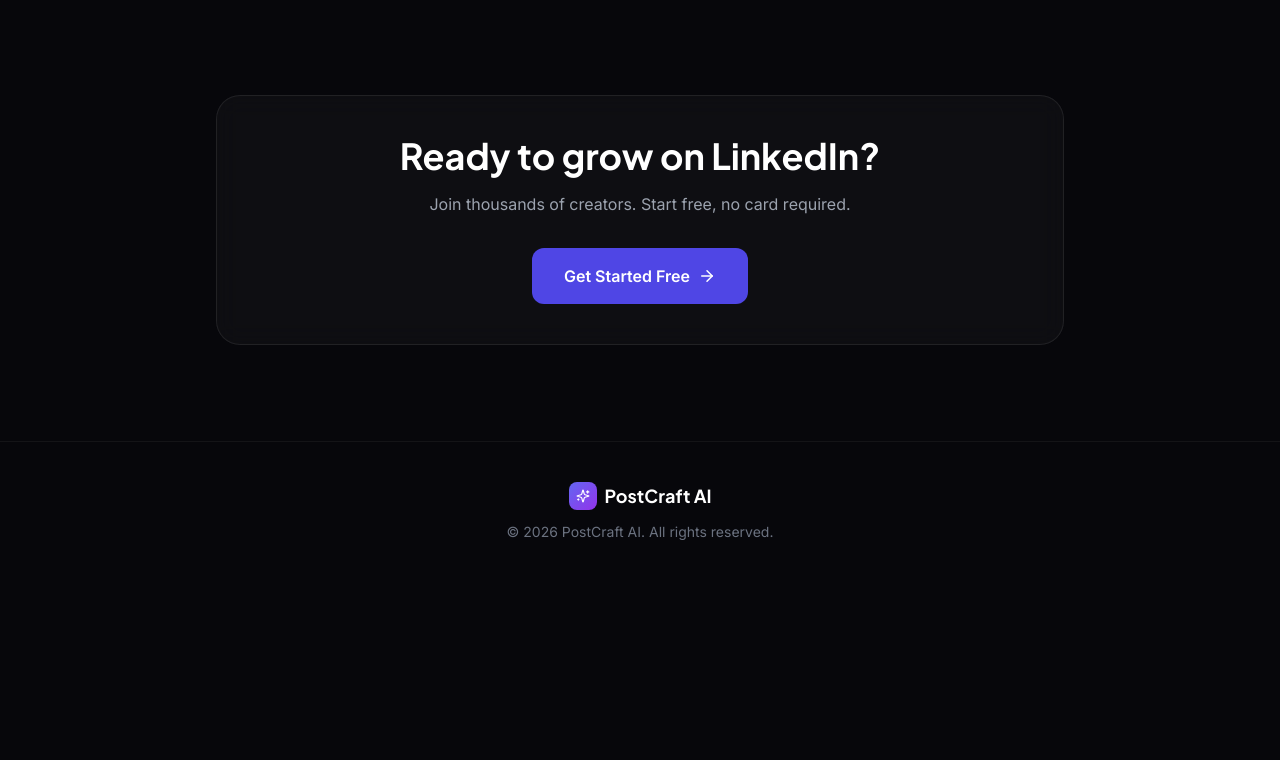
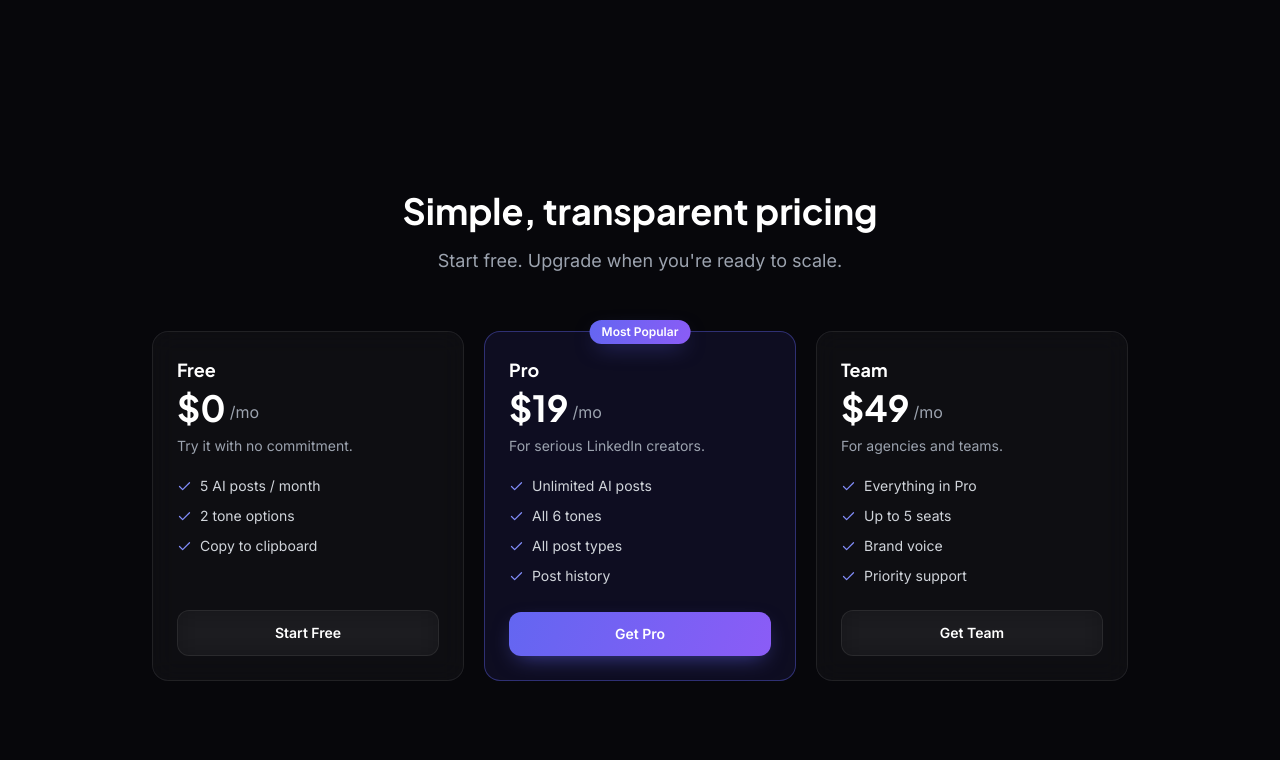
Before and after one commit to abdullxhsaif/postcraft-ai, a React (Vite) app: page / in a window 1280 px wide. Shown: the part 1520-2280 px from the top of the page. Before the commit the page ends 2102 px from the top, so only its background shows below. Built offline with nearby package versions, Linux system fonts and the light colour scheme; no server answers.

Commit message:
UI polish: gradient buttons, fix mobile auth link, segmented yearly toggle, pricing on landing

```diff
--- a/src/components/Navbar.jsx
+++ b/src/components/Navbar.jsx
@@ -25,13 +25,13 @@ export default function Navbar() {
           <Link to="/pricing" className="text-gray-400 hover:text-white text-sm transition-colors">Pricing</Link>
           {user ? (
             <div className="flex items-center gap-3">
-              <Link to="/dashboard" className="px-4 py-2 rounded-lg bg-indigo-600 hover:bg-indigo-500 text-sm font-medium text-white transition-colors no-underline">Dashboard</Link>
+              <Link to="/dashboard" className="px-4 py-2 rounded-lg btn-grad text-sm font-medium text-white transition-colors no-underline">Dashboard</Link>
               <button onClick={handleLogout} aria-label="Log out" className="text-gray-400 hover:text-white transition-colors"><LogOut size={18} /></button>
             </div>
           ) : (
             <>
               <Link to="/login" className="text-gray-300 hover:text-white text-sm transition-colors no-underline">Sign in</Link>
-              <Link to="/signup" className="px-4 py-2 rounded-lg bg-indigo-600 hover:bg-indigo-500 text-sm font-medium text-white transition-colors no-underline">Get Started</Link>
+              <Link to="/signup" className="px-4 py-2 rounded-lg btn-grad text-sm font-medium text-white transition-colors no-underline">Get Started</Link>
             </>
           )}
         </div>
--- a/src/index.css
+++ b/src/index.css
@@ -37,3 +37,25 @@ body {
 ::-webkit-scrollbar { width: 8px; height: 8px; }
 ::-webkit-scrollbar-track { background: transparent; }
 ::-webkit-scrollbar-thumb { background: rgba(255,255,255,0.1); border-radius: 8px; }
+
+/* ── Global button & interaction polish ───────────────────────────── */
+button, a { -webkit-tap-highlight-color: transparent; }
+button:not(:disabled), a[role="button"] { cursor: pointer; }
+button:not(:disabled):active { transform: scale(0.97); }
+a:active { transform: scale(0.98); }
+:focus-visible { outline: 2px solid #818cf8; outline-offset: 2px; border-radius: 8px; }
+
+/* Premium gradient primary button — applied app-wide */
+.btn-grad {
+  background: linear-gradient(110deg, #6366f1 0%, #8b5cf6 100%);
+  color: #fff;
+  box-shadow: 0 8px 22px -8px rgba(99, 102, 241, 0.6);
+  transition: filter .18s ease, box-shadow .18s ease, transform .12s ease;
+}
+.btn-grad:hover { filter: brightness(1.1); box-shadow: 0 12px 28px -8px rgba(99, 102, 241, 0.7); }
+.btn-grad:active { transform: scale(0.97); }
+
+/* Bigger tap targets on mobile */
+@media (max-width: 640px) {
+  button, a[role="button"] { min-height: 44px; }
+}
--- a/src/pages/Auth.jsx
+++ b/src/pages/Auth.jsx
@@ -89,15 +89,15 @@ export default function Auth({ mode }) {
             </div>
             {error && <p className="text-red-400 text-sm" role="alert">{error}</p>}
             <button type="submit" disabled={loading}
-              className="flex items-center justify-center gap-2 w-full py-3 rounded-xl bg-indigo-600 hover:bg-indigo-500 text-white font-semibold transition-all duration-200 disabled:opacity-50 disabled:cursor-not-allowed">
+              className="flex items-center justify-center gap-2 w-full py-3 rounded-xl btn-grad text-white font-semibold transition-all duration-200 disabled:opacity-50 disabled:cursor-not-allowed">
               {loading ? <Loader2 size={18} className="animate-spin" /> : null}
               {loading ? 'Please wait...' : isSignup ? 'Create account' : 'Sign in'}
             </button>
           </form>
 
-          <p className="text-center text-gray-500 text-sm mt-6">
+          <p className="text-center text-gray-300 text-sm mt-6">
             {isSignup ? 'Already have an account? ' : "Don't have an account? "}
-            <Link to={isSignup ? '/login' : '/signup'} className="text-indigo-400 hover:text-indigo-300 font-medium no-underline">
+            <Link to={isSignup ? '/login' : '/signup'} className="text-indigo-300 hover:text-indigo-200 font-semibold underline underline-offset-2 decoration-indigo-400/40">
               {isSignup ? 'Sign in' : 'Sign up free'}
             </Link>
           </p>
--- a/src/pages/Dashboard.jsx
+++ b/src/pages/Dashboard.jsx
@@ -119,7 +119,7 @@ export default function Dashboard() {
             </div>
             {error && <p className="text-red-400 text-sm">{error}</p>}
             <button onClick={handleGenerate} disabled={loading}
-              className="flex items-center justify-center gap-2 w-full py-3.5 rounded-xl bg-indigo-600 hover:bg-indigo-500 text-white font-semibold transition-all duration-200 disabled:opacity-50 hover:scale-[1.02]">
+              className="flex items-center justify-center gap-2 w-full py-3.5 rounded-xl btn-grad text-white font-semibold transition-all duration-200 disabled:opacity-50 hover:scale-[1.02]">
               {loading ? <><RefreshCw size={18} className="animate-spin" /> Generating...</> : <><Sparkles size={18} /> Generate Post</>}
             </button>
           </div>
@@ -160,7 +160,7 @@ export default function Dashboard() {
               <p className="font-semibold text-white">{credits === 0 ? 'You’re out of credits' : 'Running low on credits'}</p>
               <p className="text-gray-400 text-sm mt-0.5">Upgrade to Pro for unlimited AI posts every month.</p>
             </div>
-            <button onClick={() => navigate('/pricing')} className="flex items-center gap-2 px-5 py-2.5 rounded-xl bg-indigo-600 hover:bg-indigo-500 text-sm font-semibold text-white transition-colors whitespace-nowrap">
+            <button onClick={() => navigate('/pricing')} className="flex items-center gap-2 px-5 py-2.5 rounded-xl btn-grad text-sm font-semibold text-white transition-colors whitespace-nowrap">
               Upgrade <ChevronRight size={16} />
             </button>
           </div>
--- a/src/pages/Landing.jsx
+++ b/src/pages/Landing.jsx
@@ -26,7 +26,7 @@ export default function Landing() {
             Stop staring at a blank screen. Paste your ideas, pick your tone, and let AI craft posts that get likes, comments, and connections.
           </p>
           <div className="flex flex-col sm:flex-row items-center justify-center gap-4">
-            <Link to="/signup" className="flex items-center gap-2 px-8 py-4 rounded-xl bg-indigo-600 hover:bg-indigo-500 text-white font-semibold text-lg transition-all duration-200 hover:scale-105 shadow-lg shadow-indigo-500/25 no-underline">
+            <Link to="/signup" className="flex items-center gap-2 px-8 py-4 rounded-xl btn-grad text-white font-semibold text-lg transition-all duration-200 hover:scale-105 shadow-lg shadow-indigo-500/25 no-underline">
               Start for Free <ArrowRight size={20} />
             </Link>
             <div className="flex items-center gap-1 text-gray-400 text-sm">
@@ -71,11 +71,50 @@ export default function Landing() {
         </div>
       </section>
 
+
+      {/* Pricing — all plans on one page */}
+      <section id="pricing" className="max-w-5xl mx-auto px-4 sm:px-6 py-24 scroll-mt-20">
+        <div className="text-center mb-14">
+          <h2 className="text-4xl font-display font-bold mb-4">Simple, transparent pricing</h2>
+          <p className="text-gray-400 text-lg">Start free. Upgrade when you're ready to scale.</p>
+        </div>
+        <div className="grid sm:grid-cols-3 gap-5">
+          {[
+            { name: 'Free', price: '$0', desc: 'Try it with no commitment.', highlight: false,
+              features: ['5 AI posts / month', '2 tone options', 'Copy to clipboard'] },
+            { name: 'Pro', price: '$19', desc: 'For serious LinkedIn creators.', highlight: true, badge: 'Most Popular',
+              features: ['Unlimited AI posts', 'All 6 tones', 'All post types', 'Post history'] },
+            { name: 'Team', price: '$49', desc: 'For agencies and teams.', highlight: false,
+              features: ['Everything in Pro', 'Up to 5 seats', 'Brand voice', 'Priority support'] },
+          ].map(p => (
+            <div key={p.name} className={`relative rounded-2xl p-6 border flex flex-col ${p.highlight ? 'bg-indigo-600/10 border-indigo-500/40' : 'glass'}`}>
+              {p.badge && <div className="absolute -top-3 left-1/2 -translate-x-1/2 px-3 py-1 rounded-full btn-grad text-xs font-semibold text-white">{p.badge}</div>}
+              <h3 className="font-display font-bold text-lg mb-1">{p.name}</h3>
+              <div className="flex items-end gap-1 mb-2">
+                <span className="text-4xl font-display font-bold">{p.price}</span>
+                <span className="text-gray-400 mb-1">/mo</span>
+              </div>
+              <p className="text-gray-400 text-sm mb-5">{p.desc}</p>
+              <ul className="flex flex-col gap-2.5 mb-6 flex-1">
+                {p.features.map(f => (
+                  <li key={f} className="flex items-center gap-2 text-sm text-gray-300">
+                    <Check size={15} className="text-indigo-400 flex-shrink-0" /> {f}
+                  </li>
+                ))}
+              </ul>
+              <Link to="/pricing" className={`flex items-center justify-center gap-2 w-full py-3 rounded-xl font-semibold text-sm transition-all duration-200 no-underline ${p.highlight ? 'btn-grad text-white' : 'glass glass-hover text-white'}`}>
+                {p.name === 'Free' ? 'Start Free' : `Get ${p.name}`}
+              </Link>
+            </div>
+          ))}
+        </div>
+      </section>
+
       <section className="max-w-4xl mx-auto px-4 sm:px-6 pb-24">
         <div className="glass rounded-3xl p-10 text-center">
           <h2 className="text-3xl sm:text-4xl font-display font-bold mb-4">Ready to grow on LinkedIn?</h2>
           <p className="text-gray-400 mb-8">Join thousands of creators. Start free, no card required.</p>
-          <Link to="/signup" className="inline-flex items-center gap-2 px-8 py-4 rounded-xl bg-indigo-600 hover:bg-indigo-500 text-white font-semibold transition-all hover:scale-105 no-underline">
+          <Link to="/signup" className="inline-flex items-center gap-2 px-8 py-4 rounded-xl btn-grad text-white font-semibold transition-all hover:scale-105 no-underline">
             Get Started Free <ArrowRight size={18} />
           </Link>
         </div>
```
Also changed, not shown: src/pages/Pricing.jsx (+15 -8 lines).
